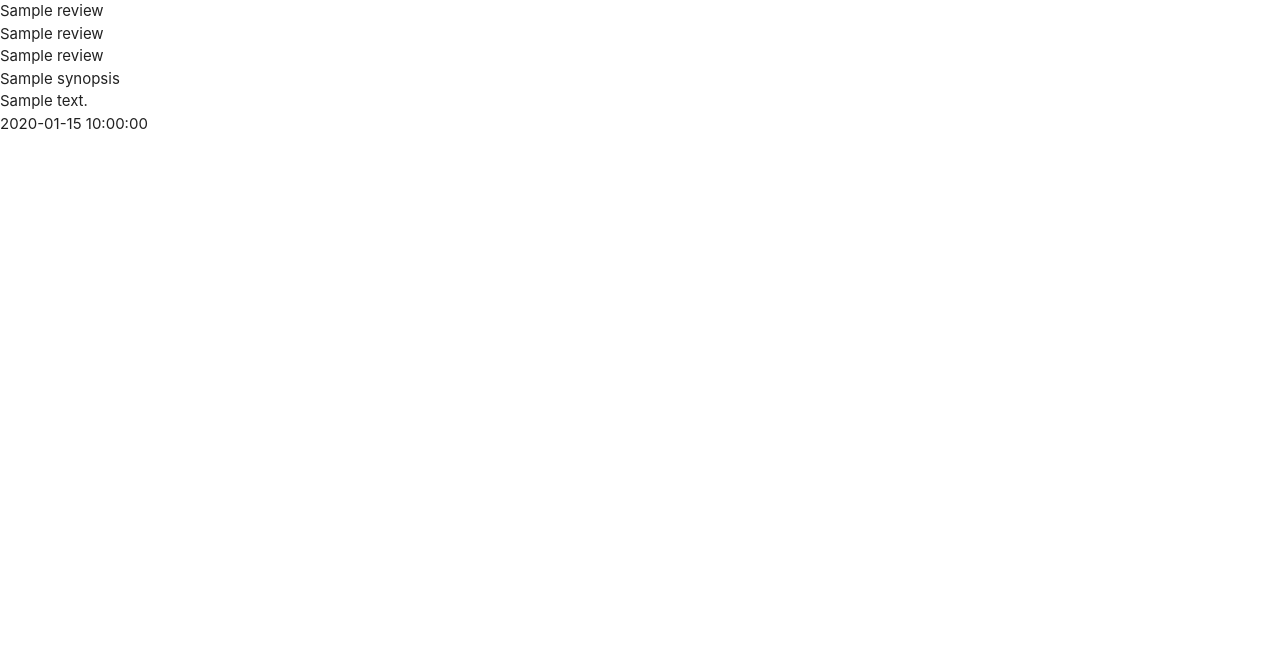
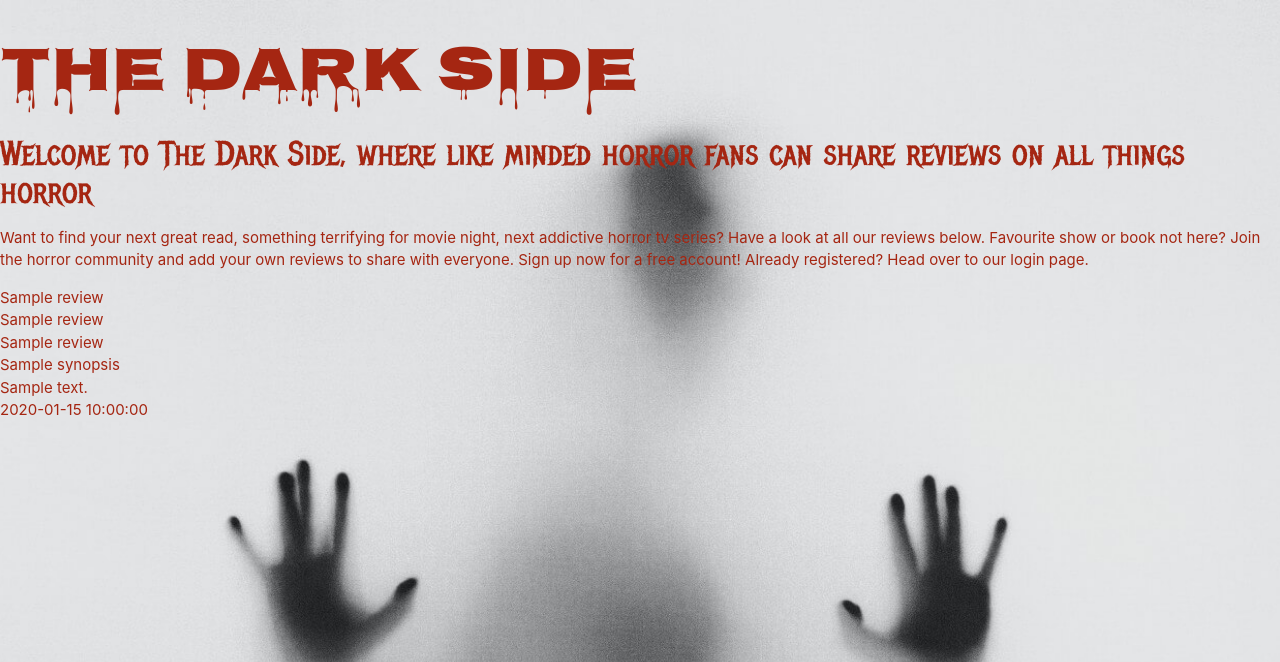
Before and after one commit to mosull20/dark-side-ms3, a Flask app: page / in a window 1280 px wide. Shown: the top 662 px of the page. Run offline with Flask 2, Linux system fonts and the light colour scheme; a database or web service that is not in the repository returns one stand-in record (values such as "Sample title"); some libraries are stand-ins or nearby versions.

Commit message:
Add inital styling with background and fonts

```diff
--- a/static/css/style.css
+++ b/static/css/style.css
@@ -0,0 +1,15 @@
+@import url('https://fonts.googleapis.com/css2?family=Metal+Mania&family=Nosifer&display=swap');
+
+h1 {
+    font-family: 'Nosifer', cursive;
+}
+
+h4 {
+    font-family: 'Metal Mania', cursive;
+}
+
+body {
+    background: url('../images/white-hands-bg.jpg') no-repeat center center fixed;
+    background-size: cover;
+    color: #a52612;
+}
--- a/templates/reviews.html
+++ b/templates/reviews.html
@@ -1,5 +1,11 @@
 {% extends "base.html" %}
 {% block content %}
+<h1>The Dark Side</h1>
+<h4>Welcome to The Dark Side, where like minded horror fans can share reviews on all things horror</h4>
+<p>Want to find your next great read, something terrifying for movie night, next addictive horror tv series?
+    Have a look at all our reviews below. Favourite show or book not here? Join the horror community and
+    add your own reviews to share with everyone. Sign up now for a free account!
+    Already registered? Head over to our login page.</p>
 
     {% for review in reviews %}
         {{ review.category_name }}<br>
```
Also changed, not shown: static/images/white-hands-bg.jpg (added).
